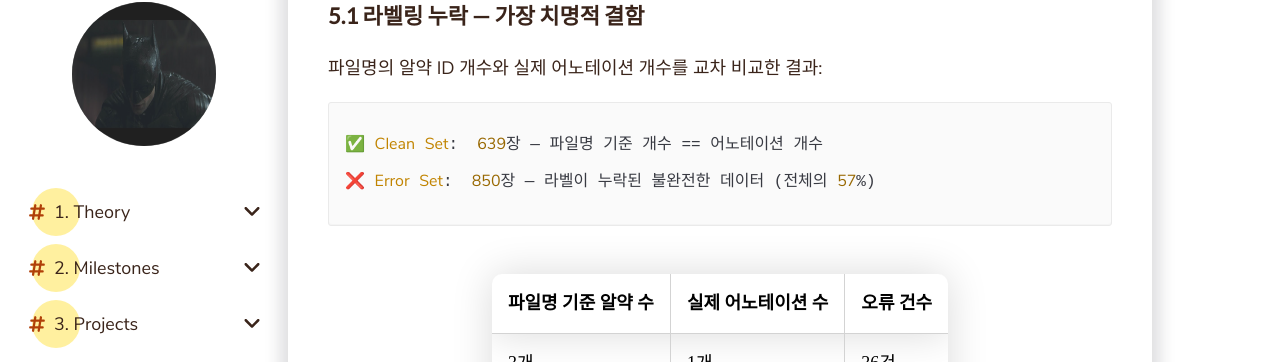
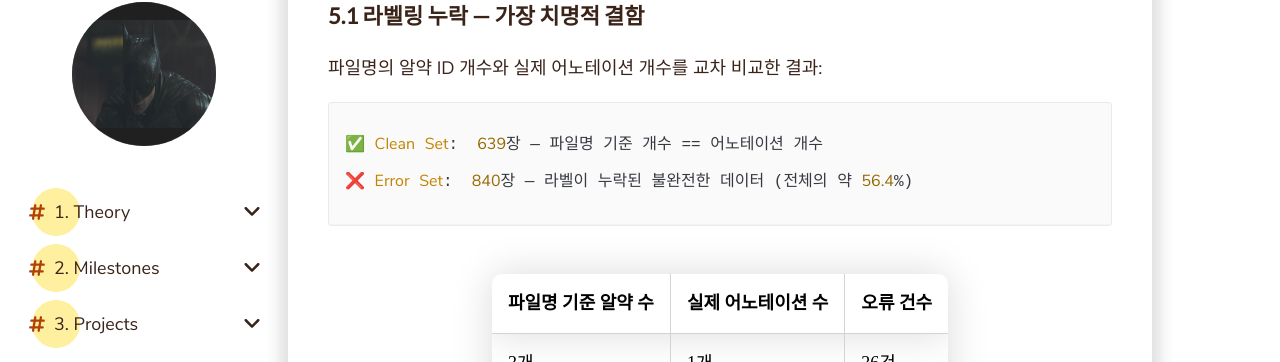
Before and after one commit to vasyapupkinski/vasyapupkinski.github.io, a Jekyll site: the page built from _pages/3. Projects/Team Projects/pill-detection.md, in a window 1280 px wide and 900 px high, scrolled down 6191 px. Shown: the part 90-452 px from the top of the window. Built offline with Jekyll 4.4.1, drawn with Linux system fonts in a browser that asks for light colours; comment, search, counter and statistics services are not loaded.

Commit message:
docs: unify label error count to 840 in pill-detection.md

````diff
--- a/_pages/3. Projects/Team Projects/pill-detection.md
+++ b/_pages/3. Projects/Team Projects/pill-detection.md
@@ -106,7 +106,7 @@ master_data = defaultdict(lambda: {
 
 ```
 ✅ Clean Set:  639장 — 파일명 기준 개수 == 어노테이션 개수
-❌ Error Set:  850장 — 라벨이 누락된 불완전한 데이터 (전체의 57%)
+❌ Error Set:  840장 — 라벨이 누락된 불완전한 데이터 (전체의 약 56.4%)
 ```
 
 | 파일명 기준 알약 수 | 실제 어노테이션 수 | 오류 건수 |
````
